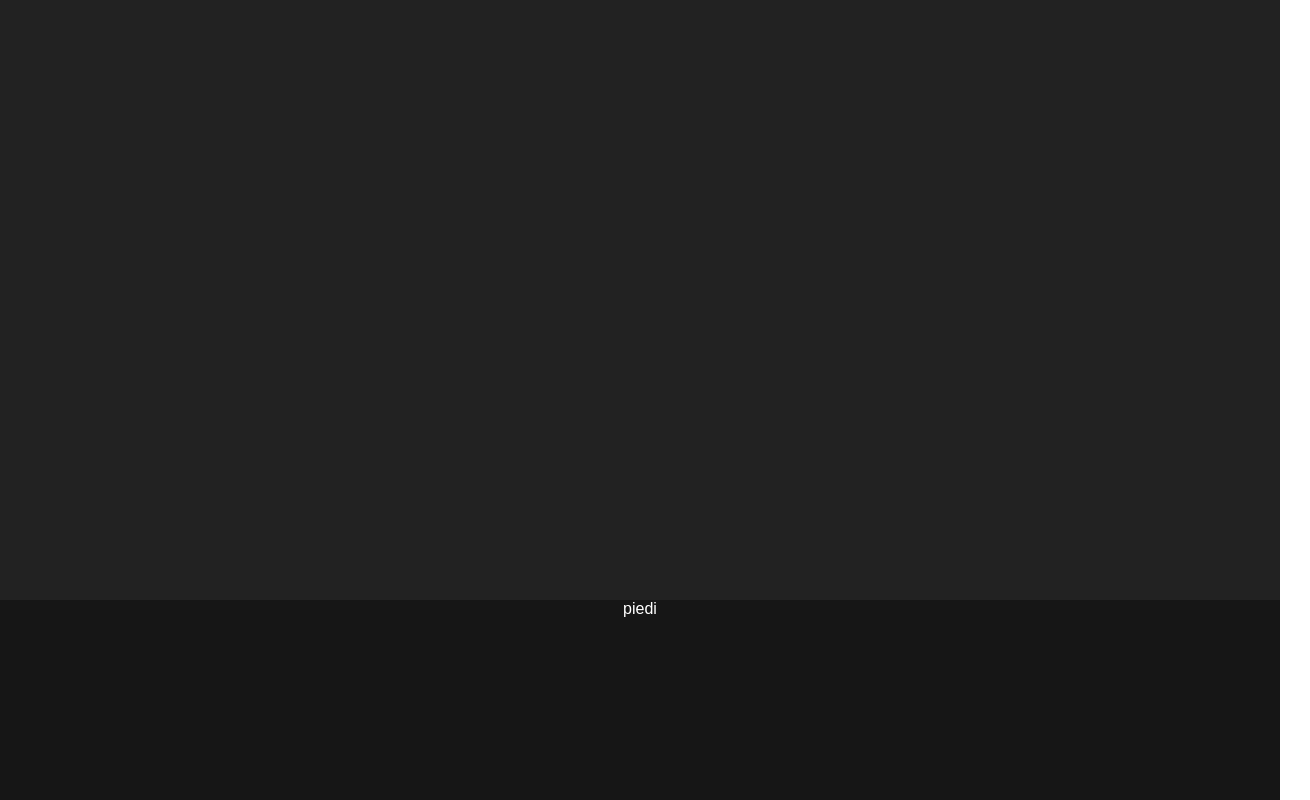
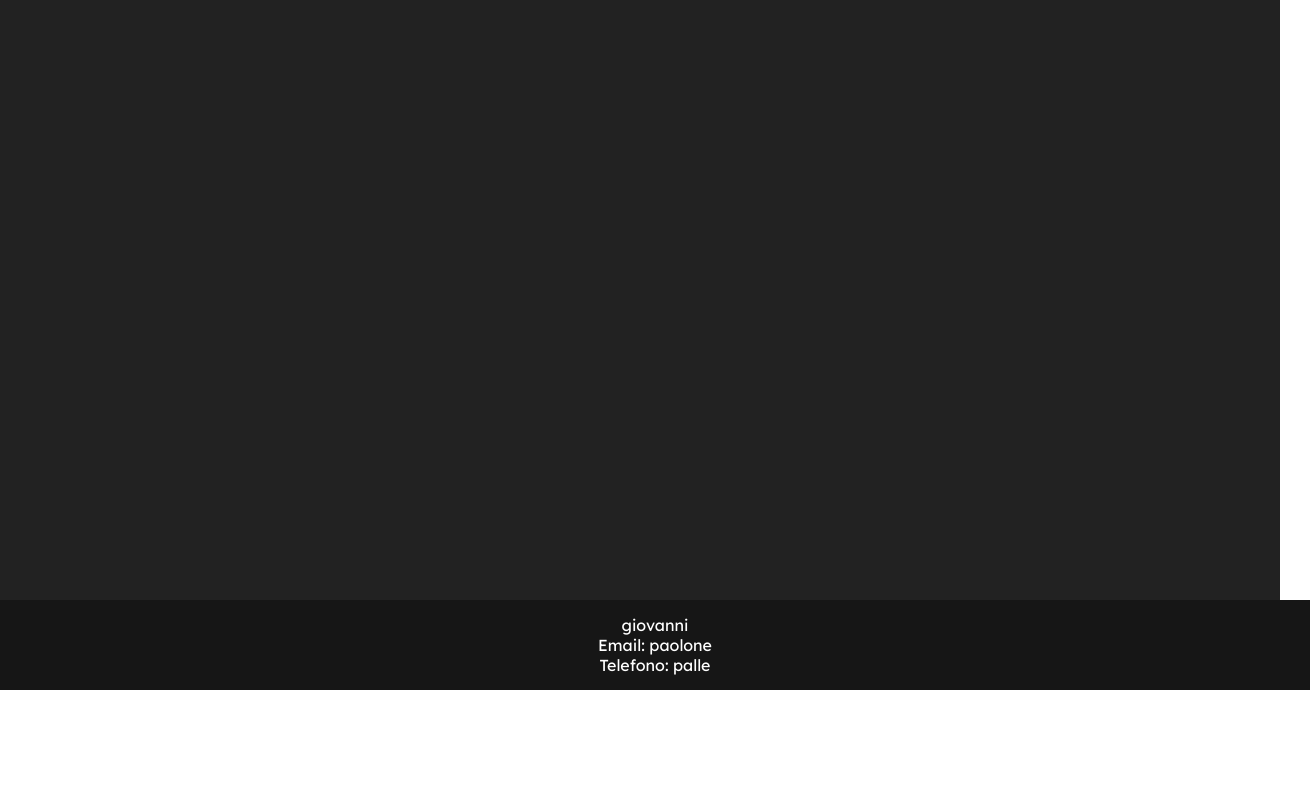
Before and after one commit to code-redmark/FerrarisBlog, a React (Vite) app: page /FerrarisBlog/classe/3m in a window 1280 px wide. Shown: the part 363-1163 px from the top of the page, 1310 px wide, since content can reach past the window. After the commit the page ends 1053 px from the top, so only its background shows below. Built offline with nearby package versions, Linux system fonts and the light colour scheme.

Commit message:
modificato font piedi e bg, aggiunte scritte a piedi

```diff
--- a/src/componenti/base/Piedi.jsx
+++ b/src/componenti/base/Piedi.jsx
@@ -3,7 +3,9 @@ import '../../stile/base/Piedi.css'
 export default function Piedi() {
     return (
         <div className="Piedi">
-            <p>piedi</p>
+            <p>giovanni </p>
+            <p>Email: paolone </p>
+            <p>Telefono: palle </p>
         </div>
     )
 }
--- a/src/stile/base/Piedi.css
+++ b/src/stile/base/Piedi.css
@@ -1,6 +1,11 @@
 .Piedi {
-    font-family: "Changa One", sans-serif;
+    background-color: #161616;
     color: white;
-    background-color: #161616;
-    height: 25vh;
+    text-align: center;
+    padding: 15px;
+    position: relative;
+    bottom: 0;
+    left: 0;
+    width: 100%;
+    font-family: 'TestoBlog';
 }
```
Also changed, not shown: 1 other file (tests, documents, lock files or other folders).
